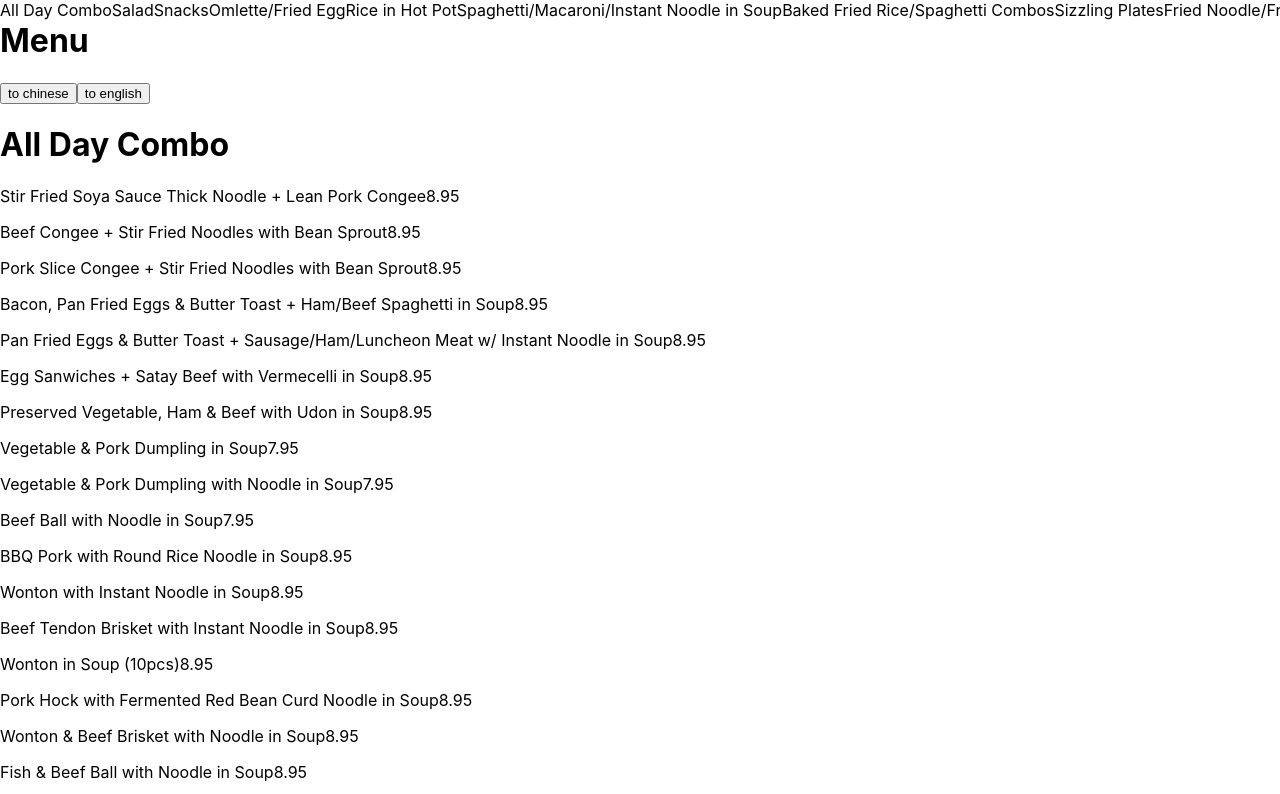
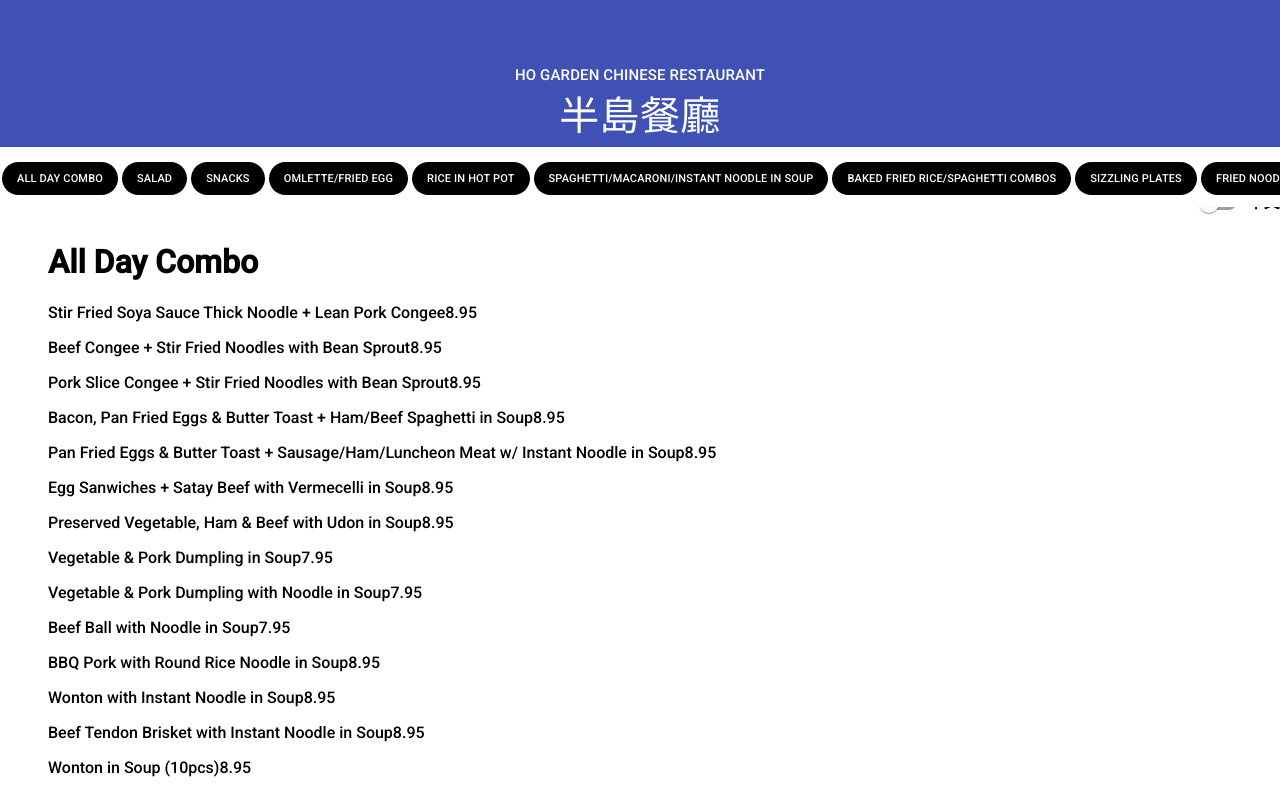
Before and after one commit to trinhmatt/HoGardenPOS, a React (Create React App) app: page /order/1 in a window 1280 px wide. Shown: the top 794 px of the page. Built offline with nearby package versions, Linux system fonts and the light colour scheme; no server answers.

Commit message:
menu header styled

```diff
--- a/src/components/Menu.js
+++ b/src/components/Menu.js
@@ -7,10 +7,25 @@ import menuJSON from '../static/constants/menu.json';
 import { cartConsts } from "../static/constants/cart-constants";
 import { changeLanguage } from "../redux/actions/lang-actions";
 
+//Style imports
+import { menuStyles } from '../static/css/menuStyles';
+import { Row, Item } from '@mui-treasury/components/flex';
+import ElevationScroll from './subcomponents/ElevationScroll';
+import AppBar from '@material-ui/core/AppBar';
+import Toolbar from '@material-ui/core/Toolbar';
+import Typography from '@material-ui/core/Typography';
+import FormGroup from '@material-ui/core/FormGroup';
+import FormControlLabel from '@material-ui/core/FormControlLabel';
+import Switch from '@material-ui/core/Switch';
+import { Container } from '@material-ui/core';
+
 const Menu = (props) => {
+    const styles = menuStyles();
     const numSections = Object.keys(menuJSON).length;
     const [menuSections, setMenuSections] = useState([]);
     const [headerSections, setHeaderSections] = useState([]);
+    //Set language to Chinese
+    const [chinese, setChinese] = useState(false);
     useEffect(() => {
         if (!!cartConsts.tables[props.match.params.number] || props.match.params.number === "takeout") {
             let menuSections = [];
@@ -18,13 +33,17 @@ const Menu = (props) => {
             // This function is called every time a MenuSection is created (inside of useEffect)
             // The Section component calls this function after rendering menu items which sets the header section
             const returnTopPosition = (top, sectionTitle) => {
-                headers.push(<span onClick={() => focusSection(top)} key={`headerSection/${top}`}>{sectionTitle}</span>);
+                headers.push(
+                    <Container className={styles.scrollContainer}>
+                    <span className={(props.language === 'chinese') ? styles.chinScrollItem : styles.engScrollItem} onClick={() => focusSection(top)} key={`headerSection/${top}`}>{sectionTitle}</span>
+                    </Container>
+                );
                 if (headers.length === numSections) {
                     setHeaderSections(headers);
                 }
             }
             const focusSection = (topPosition) => {
-                window.scrollTo(0, topPosition);
+                window.scrollTo({top: topPosition - 150, behavior: 'smooth'});
             }
             for (const section in menuJSON) {
                 menuSections.push(<MenuSection lang={props.language} returnTopPosition={returnTopPosition} key={`menuSection/${section}`} data={menuJSON[section]}/>);
@@ -35,15 +54,36 @@ const Menu = (props) => {
         }
     }, [props.language]) // eslint-disable-line react-hooks/exhaustive-deps
     return (
-        <div>
-            <div style={{overflowX: "scroll", width: "100vw", overflowY: "hidden", whiteSpace: "nowrap", position: "fixed", top: "0"}}>
-                {headerSections}
-            </div>
-            <h1>Menu</h1>
-            <button onClick={() => props.changeLanguage("chinese")}>to chinese</button>
-            <button onClick={() => props.changeLanguage("english")}>to english</button>
-            {menuSections}
-        </div>
+        <React.Fragment>
+            <Container className={styles.menuLayout}>
+            <ElevationScroll {...props}>
+                <AppBar>
+                    <Toolbar className={styles.header}>
+                        <Typography className={styles.smallHeader}>ho garden chinese restaurant</Typography>
+                        <Typography className={styles.bigHeader}>半島餐廳</Typography>
+                        <Typography className={styles.menuScroll}>
+                            {headerSections}
+                        </Typography>
+                    </Toolbar>
+                </AppBar>
+            </ElevationScroll>
+            <Toolbar />
+            <Container className={styles.foodLayout}>
+                <FormGroup className={styles.switchLayout}>
+                    <FormControlLabel
+                        control={<Switch size="medium" checked={props.language === "chinese"} onChange={() =>
+                           { (props.language === "chinese") ?
+                               props.changeLanguage("english") : props.changeLanguage("chinese")}
+                        }
+                        />}
+                        label={(props.language === 'english') ? <b>中文</b> : 'English'}
+                    />
+                </FormGroup>
+                {menuSections}
+            </Container>
+
+        </Container>
+        </React.Fragment>
     )
 }
 
--- /dev/null
+++ b/src/components/subcomponents/ElevationScroll.js
@@ -0,0 +1,15 @@
+import React from 'react';
+
+import Slide from '@material-ui/core/Slide';
+import useScrollTrigger from '@material-ui/core/useScrollTrigger';
+
+function ElevationScroll(props) {
+    const { children } = props;
+    const trigger = useScrollTrigger({
+        disableHysteresis: true,
+        threshold: 0
+    });
+    return React.cloneElement(children, {elevation: trigger ? 3 : 0})
+}
+
+export default ElevationScroll;
--- /dev/null
+++ b/src/static/css/menuStyles.js
@@ -0,0 +1,71 @@
+import { makeStyles, withStyles } from '@material-ui/core/styles';
+
+const menuStyles = makeStyles(({spacing}) => ({
+    //LAYOUT
+    menuLayout: {
+        fontFamily: ['Roboto', 'sans-serif'].join(','),
+        overflowX: 'hidden',
+        minWidth: '100%',
+    },
+    header: {
+        lineHeight: '0.05em',
+        display: 'flex',
+        flexDirection: 'column',
+        alignItems: 'center',
+        paddingTop: '5%'
+    },
+    foodLayout: {
+        marginTop: '15vh'
+    },
+    switchLayout: {
+        display: 'flex',
+        alignItems: 'flex-end',
+        marginRight: '-5vw'
+    },
+
+    //HEADERS
+    smallHeader: {
+        fontFamily: ['M PLUS Rounded 1c', 'sans-serif'].join(','),
+        fontSize: '15px',
+        color: '#fff',
+        textTransform: 'uppercase',
+    },
+    bigHeader: {
+        fontFamily: ['M PLUS Rounded 1c', 'sans-serif'].join(','),
+        fontSize: '40px',
+        color: '#fff',
+    },
+
+    //SCROLL
+    menuScroll: {
+        overflowX: "scroll",
+        width: "100vw",
+        overflowY: "hidden",
+        whiteSpace: "nowrap",
+        backgroundColor: '#fff',
+        padding: '2vh',
+        display: 'flex',
+        justifyContent: 'flex-start'
+    },
+    engScrollItem: {
+        backgroundColor: '#000',
+        color: '#fff',
+        borderRadius: '25px',
+        padding: '10px 15px 10px 15px',
+        textTransform: 'uppercase',
+        fontSize: '11px',
+    },
+    chinScrollItem: {
+        backgroundColor: '#000',
+        color: '#fff',
+        borderRadius: '25px',
+        padding: '10px 15px 10px 15px',
+        textTransform: 'uppercase',
+        fontSize: '18px',
+    },
+    scrollContainer: {
+        padding: '2px',
+    },
+}));
+
+export {menuStyles}
```
